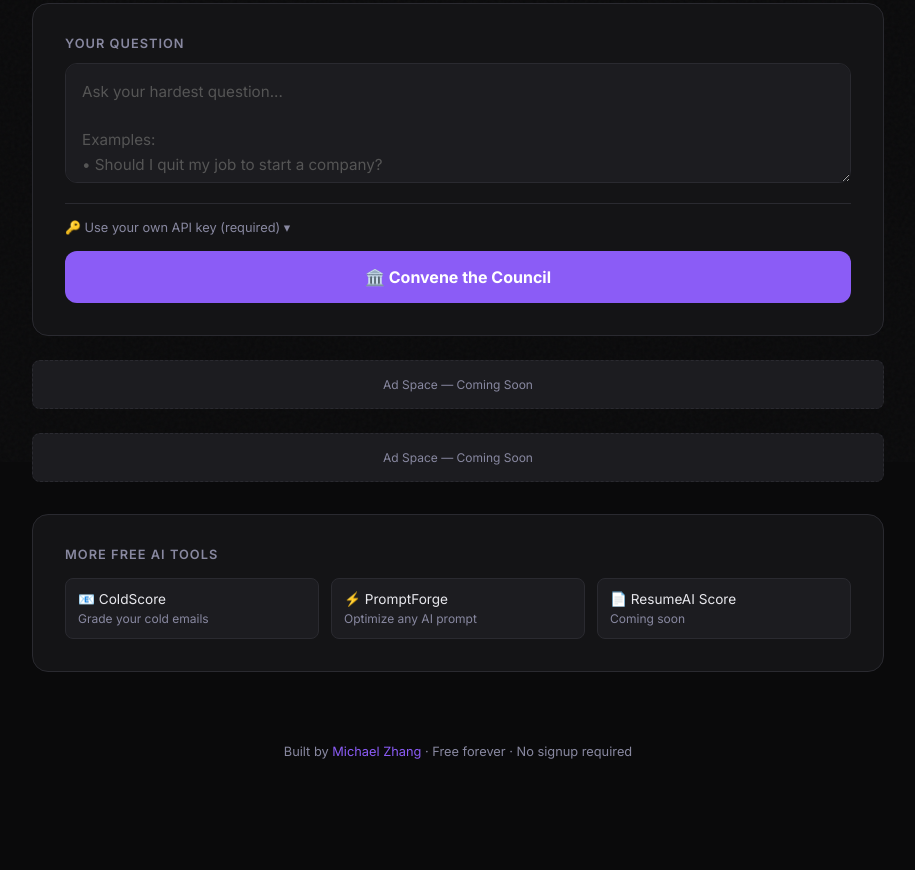
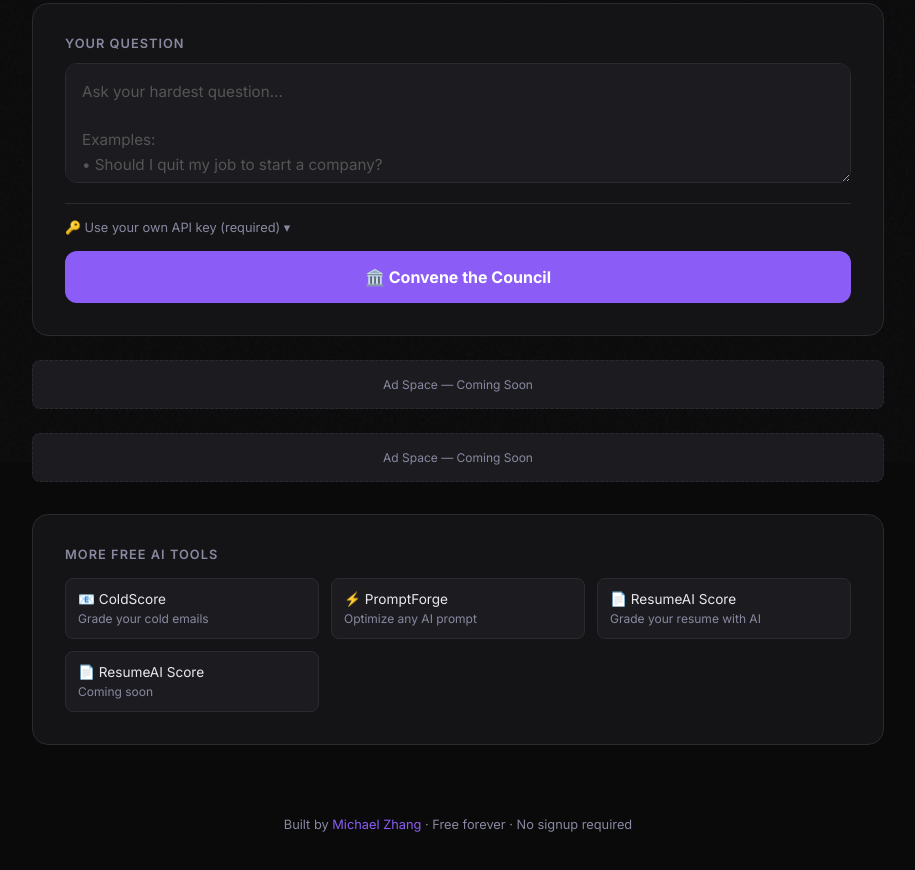
Before and after one commit to michael-ami-01/ai-council, a plain HTML site: page index.html in a window 1280 px wide. Shown: the part 338-1208 px from the top of the page, without its empty margins (182-1097 px from the left). Before the commit the page ends 1161 px from the top, so only its background shows below. Drawn offline with Linux system fonts and the light colour scheme.

Commit message:
Add ResumeAI Score cross-link

```diff
--- a/index.html
+++ b/index.html
@@ -117,6 +117,7 @@
             <div class="tools-grid">
                 <a href="https://michael-ami-01.github.io/coldscore/" class="tool-link">📧 ColdScore<span>Grade your cold emails</span></a>
                 <a href="https://michael-ami-01.github.io/promptforge/" class="tool-link">⚡ PromptForge<span>Optimize any AI prompt</span></a>
+                <a href="https://michael-ami-01.github.io/resume-ai-score/" class="tool-link">📄 ResumeAI Score<span>Grade your resume with AI</span></a>
                 <a href="#" class="tool-link">📄 ResumeAI Score<span>Coming soon</span></a>
             </div>
         </div>
```
